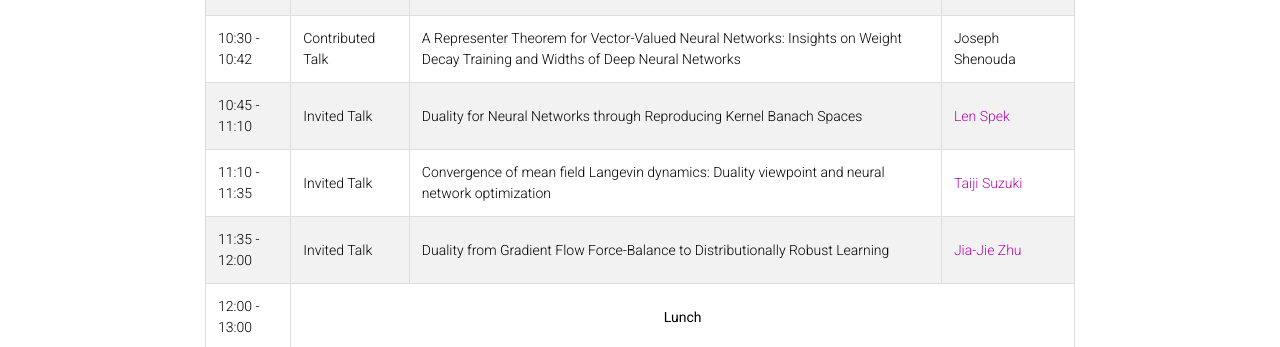
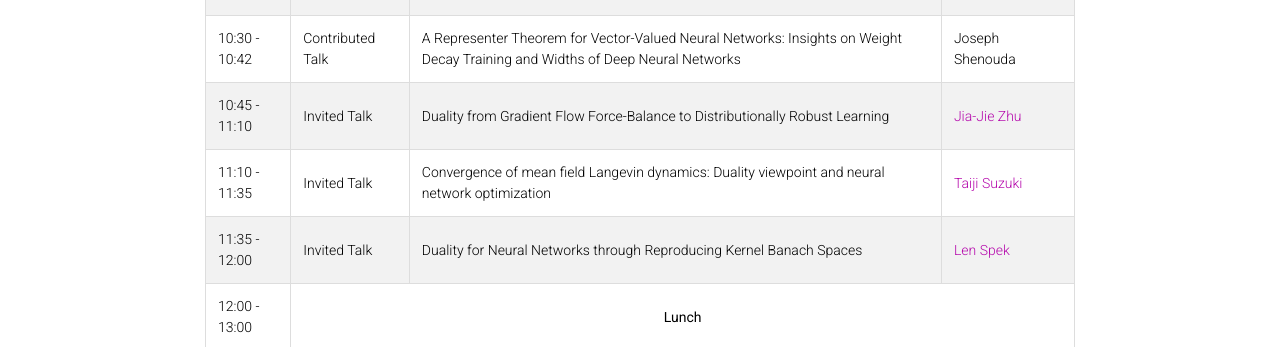
Before and after one commit to dp4ml/dp4ml.github.io, a Jekyll site: the page built from _pages/schedule.md, in a window 1280 px wide and 900 px high, scrolled down 463 px. Shown: the part 152-499 px from the top of the window. Built offline with Jekyll 4.4.1, drawn with Linux system fonts in a browser that asks for light colours; comment, search, counter and statistics services are not loaded; a style sheet for code colours, icons or effects is not loaded; part of the change alters nothing that is shown.

```diff
--- a/_pages/schedule.md
+++ b/_pages/schedule.md
@@ -56,8 +56,9 @@ tentative outline for the workshop. All times are in Hawaii Standard Time (GMT-1
   <tr>
     <td>10:45 - 11:10</td>
     <td>Invited Talk</td>
-	<td>Duality for Neural Networks through Reproducing Kernel Banach Spaces</td>
-	<td> <a href="https://people.utwente.nl/l.spek"> Len Spek </a> </td>
+	<td>Duality from Gradient Flow Force-Balance to Distributionally
+	Robust Learning</td>
+	<td><a href="https://jj-zhu.github.io/">Jia-Jie Zhu</a></td>
   </tr>
   <tr>
     <td>11:10 - 11:35</td>
@@ -69,9 +70,8 @@ neural network optimization</td>
 <tr>
     <td>11:35 - 12:00</td>
     <td>Invited Talk</td>
-	<td>Duality from Gradient Flow Force-Balance to Distributionally
-	Robust Learning</td>
-	<td><a href="https://jj-zhu.github.io/">Jia-Jie Zhu</a></td>
+	<td>Duality for Neural Networks through Reproducing Kernel Banach Spaces</td>
+	<td> <a href="https://people.utwente.nl/l.spek"> Len Spek </a> </td>
   </tr>
   <tr>
     <td>12:00 - 13:00</td>
```
